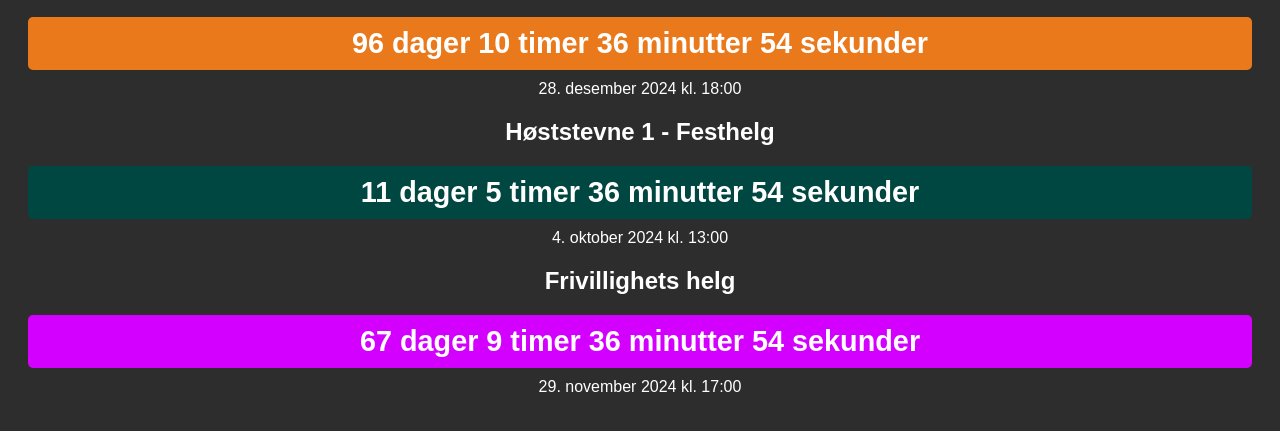
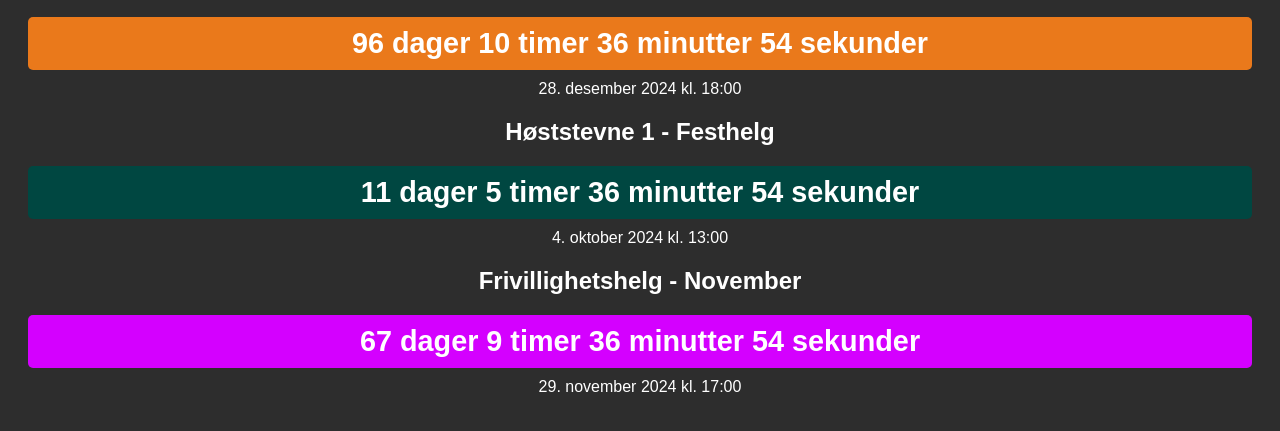
Before and after one commit to rubis09/Campdown, a plain HTML site: page index.html in a window 1280 px wide. Shown: the part 137-568 px from the top of the page. Drawn offline with Linux system fonts and the light colour scheme.

Commit message:
Update index.html
Uptated name on Frivilighetshelg - November

```diff
--- a/index.html
+++ b/index.html
@@ -70,7 +70,7 @@
 <p class="date-text" id="date2"></p>
 
 <!-- Countdown 3 -->
-<h2>Frivillighets helg</h2>
+<h2>Frivillighetshelg - November</h2>
 <div class="countdown" id="countdown3"></div>
 <p class="date-text" id="date3"></p>
 
```
